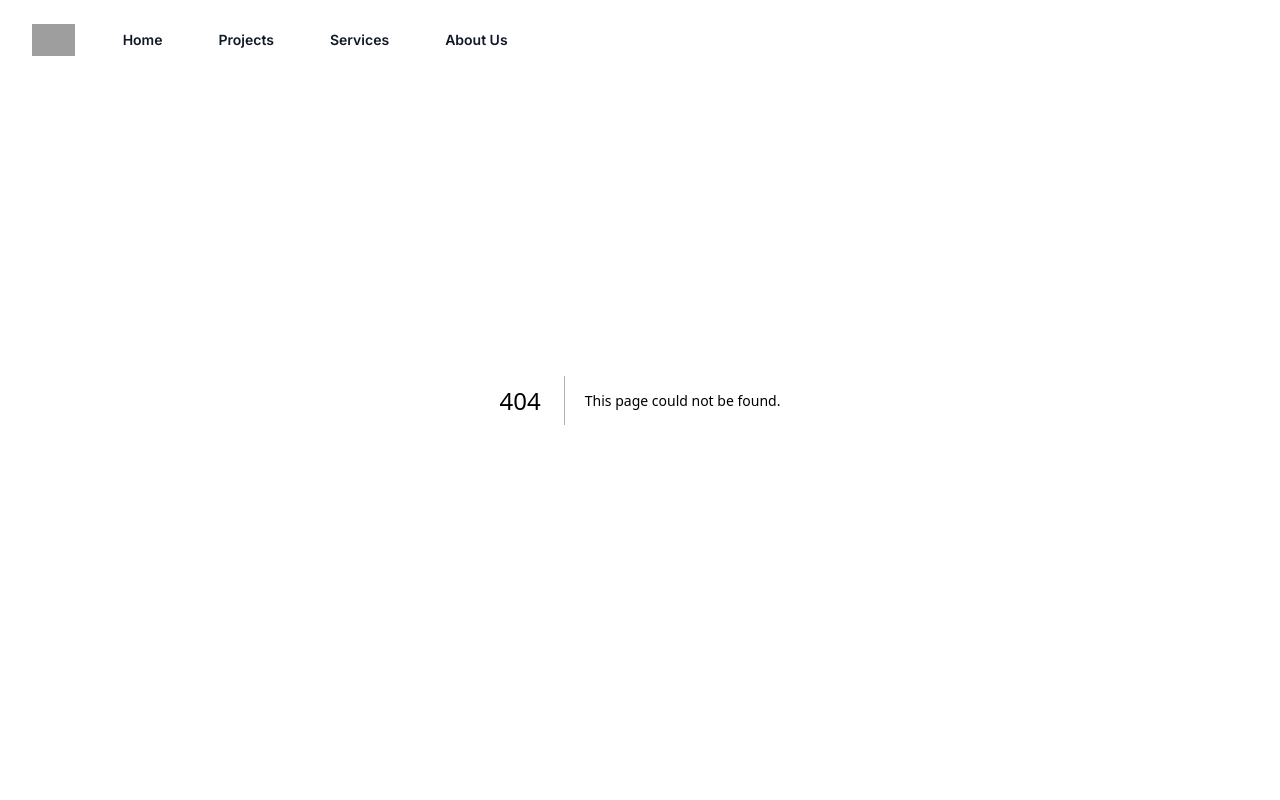
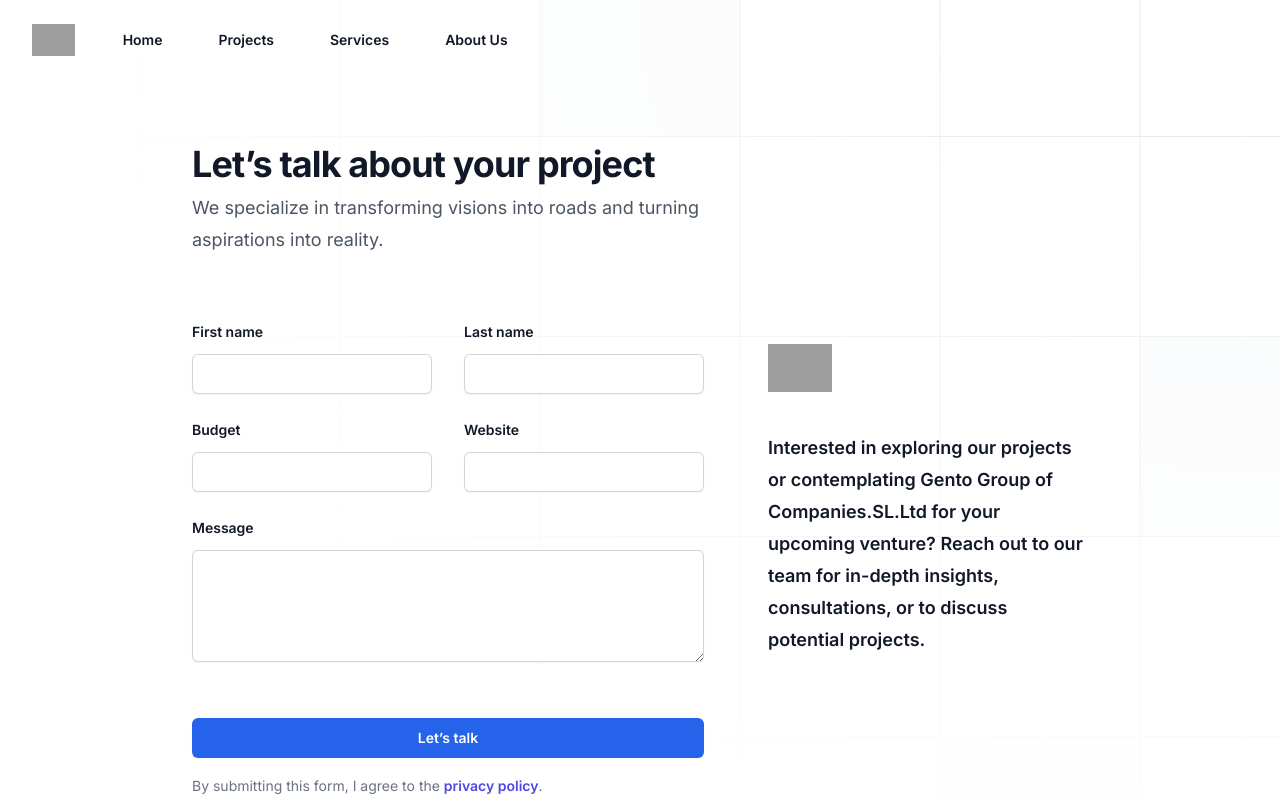
Before and after one commit to fixsl/gento-group-website, a Next.js app: page /contact in a window 1280 px wide. Before the commit this address had no page. Shown: the top 800 px of the page. Built offline with nearby package versions, Linux system fonts and the light colour scheme; grey boxes are pictures that could not be loaded.

Commit message:
add contact page

```diff
--- /dev/null
+++ b/app/contact/page.tsx
@@ -0,0 +1,154 @@
+import { Metadata } from "next";
+
+import HeroSection from "@/components/HeroSection";
+import ProjectsSection from "@/components/ProjectsSection";
+import ServicesSection from "@/components/ServicesSection";
+
+export const metadata: Metadata = {
+    title: 'Contact Us',
+    description:
+        'Interested in exploring our projects or contemplating Gento Group of Companies.SL.Ltd for your upcoming venture?'
+}
+
+export default function ContactUs() {
+    return (
+        <div className="relative isolate bg-white px-6 py-24 sm:py-36 lg:px-8">
+            <svg
+                aria-hidden="true"
+                className="absolute inset-0 -z-10 h-full w-full stroke-gray-200 [mask-image:radial-gradient(100%_100%_at_top_right,white,transparent)]"
+            >
+                <defs>
+                    <pattern
+                        x="50%"
+                        y={-64}
+                        id="83fd4e5a-9d52-42fc-97b6-718e5d7ee527"
+                        width={200}
+                        height={200}
+                        patternUnits="userSpaceOnUse"
+                    >
+                        <path d="M100 200V.5M.5 .5H200" fill="none" />
+                    </pattern>
+                </defs>
+                <svg x="50%" y={-64} className="overflow-visible fill-gray-50">
+                    <path
+                        d="M-100.5 0h201v201h-201Z M699.5 0h201v201h-201Z M499.5 400h201v201h-201Z M299.5 800h201v201h-201Z"
+                        strokeWidth={0}
+                    />
+                </svg>
+                <rect fill="url(#83fd4e5a-9d52-42fc-97b6-718e5d7ee527)" width="100%" height="100%" strokeWidth={0} />
+            </svg>
+            <div className="mx-auto max-w-xl lg:max-w-4xl">
+                <h2 className="text-4xl font-bold tracking-tight text-gray-900">Let’s talk about your project</h2>
+                <div className="lg:max-w-xl">
+
+                    <p className="mt-2 text-lg leading-8 text-gray-600">
+                        We specialize in transforming visions into roads and turning aspirations into reality.
+                    </p>
+                </div>
+                <div className="mt-16 flex flex-col gap-16 sm:gap-y-20 lg:flex-row">
+                    <form action="#" method="POST" className="lg:flex-auto">
+                        <div className="grid grid-cols-1 gap-x-8 gap-y-6 sm:grid-cols-2">
+                            <div>
+                                <label htmlFor="first-name" className="block text-sm font-semibold leading-6 text-gray-900">
+                                    First name
+                                </label>
+                                <div className="mt-2.5">
+                                    <input
+                                        id="first-name"
+                                        name="first-name"
+                                        type="text"
+                                        autoComplete="given-name"
+                                        className="block w-full rounded-md border-0 px-3.5 py-2 text-gray-900 shadow-sm ring-1 ring-inset ring-gray-300 placeholder:text-gray-400 focus:ring-2 focus:ring-inset focus:ring-indigo-600 sm:text-sm sm:leading-6"
+                                    />
+                                </div>
+                            </div>
+                            <div>
+                                <label htmlFor="last-name" className="block text-sm font-semibold leading-6 text-gray-900">
+                                    Last name
+                                </label>
+                                <div className="mt-2.5">
+                                    <input
+                                        id="last-name"
+                                        name="last-name"
+                                        type="text"
+                                        autoComplete="family-name"
+                                        className="block w-full rounded-md border-0 px-3.5 py-2 text-gray-900 shadow-sm ring-1 ring-inset ring-gray-300 placeholder:text-gray-400 focus:ring-2 focus:ring-inset focus:ring-indigo-600 sm:text-sm sm:leading-6"
+                                    />
+                                </div>
+                            </div>
+                            <div>
+                                <label htmlFor="budget" className="block text-sm font-semibold leading-6 text-gray-900">
+                                    Budget
+                                </label>
+                                <div className="mt-2.5">
+                                    <input
+                                        id="budget"
+                                        name="budget"
+                                        type="text"
+                                        className="block w-full rounded-md border-0 px-3.5 py-2 text-gray-900 shadow-sm ring-1 ring-inset ring-gray-300 placeholder:text-gray-400 focus:ring-2 focus:ring-inset focus:ring-indigo-600 sm:text-sm sm:leading-6"
+                                    />
+                                </div>
+                            </div>
+                            <div>
+                                <label htmlFor="website" className="block text-sm font-semibold leading-6 text-gray-900">
+                                    Website
+                                </label>
+                                <div className="mt-2.5">
+                                    <input
+                                        id="website"
+                                        name="website"
+                                        type="url"
+                                        className="block w-full rounded-md border-0 px-3.5 py-2 text-gray-900 shadow-sm ring-1 ring-inset ring-gray-300 placeholder:text-gray-400 focus:ring-2 focus:ring-inset focus:ring-indigo-600 sm:text-sm sm:leading-6"
+                                    />
+                                </div>
+                            </div>
+                            <div className="sm:col-span-2">
+                                <label htmlFor="message" className="block text-sm font-semibold leading-6 text-gray-900">
+                                    Message
+                                </label>
+                                <div className="mt-2.5">
+                                    <textarea
+                                        id="message"
+                                        name="message"
+                                        rows={4}
+                                        className="block w-full rounded-md border-0 px-3.5 py-2 text-gray-900 shadow-sm ring-1 ring-inset ring-gray-300 placeholder:text-gray-400 focus:ring-2 focus:ring-inset focus:ring-indigo-600 sm:text-sm sm:leading-6"
+                                        defaultValue={''}
+                                    />
+                                </div>
+                            </div>
+                        </div>
+                        <div className="mt-14">
+                            <button
+                                type="submit"
+                                className="block w-full rounded-md bg-blue-600 px-3.5 py-2.5 text-center text-sm font-semibold text-white shadow-sm hover:bg-blue-500 focus-visible:outline focus-visible:outline-2 focus-visible:outline-offset-2 focus-visible:outline-indigo-600"
+                            >
+                                Let’s talk
+                            </button>
+                        </div>
+                        <p className="mt-4 text-sm leading-6 text-gray-500">
+                            By submitting this form, I agree to the{' '}
+                            <a href="#" className="font-semibold text-indigo-600">
+                                privacy&nbsp;policy
+                            </a>
+                            .
+                        </p>
+                    </form>
+                    <div className="lg:mt-6 lg:w-80 lg:flex-none">
+                        <img alt="" src="https://tailwindui.com/img/logos/workcation-logo-indigo-600.svg" className="h-12 w-auto" />
+                        <figure className="mt-10">
+                            <blockquote className="text-lg font-semibold leading-8 text-gray-900">
+                                <p>
+                                    Interested in exploring our projects or contemplating Gento Group of
+                                    Companies.SL.Ltd for your upcoming venture? Reach out to our team for in-depth
+                                    insights, consultations, or to discuss potential projects.
+
+                                </p>
+                            </blockquote>
+
+                        </figure>
+                    </div>
+                </div>
+            </div>
+        </div>
+    );
+}
--- a/app/layout.tsx
+++ b/app/layout.tsx
@@ -8,9 +8,12 @@ import { RootLayout } from "@/components/RootLayout";
 const inter = Inter({ subsets: ["latin"] });
 
 export const metadata: Metadata = {
-  title: "Create Next App",
-  description: "Generated by create next app",
-};
+  title: {
+    template: '%s - Gento Group',
+    default: 'Gento Group - Home',
+  },
+}
+
 
 export default function Layout({
   children,
--- a/app/page.tsx
+++ b/app/page.tsx
@@ -1,8 +1,13 @@
-import { FadeIn } from "@/components/FadeIn";
+import { Metadata } from "next";
+
 import HeroSection from "@/components/HeroSection";
 import ProjectsSection from "@/components/ProjectsSection";
 import ServicesSection from "@/components/ServicesSection";
-import Image from "next/image";
+
+export const metadata: Metadata = {
+  description:
+    'Welcome to Gento Group of Companies.SL.Ltd, your premier partner in Building and Major Civil Construction. With a steadfast commitment to excellence, we pave the way for enhanced connectivity and seamless travel experiences',
+}
 
 export default function Home() {
   return (
--- a/components/HeroSection.tsx
+++ b/components/HeroSection.tsx
@@ -19,15 +19,15 @@ const HeroSection = () => {
 
                     <div className="relative px-6 py-32 sm:py-40 lg:px-8 lg:py-48 lg:pr-0">
                         <div className="mx-auto max-w-2xl lg:mx-0 lg:max-w-xl">
-                            <h1 className="text-4xl font-bold tracking-tight text-gray-900 sm:text-6xl">
+                            <h1 className="text-4xl font-bold tracking-normal text-gray-900 sm:text-5xl">
                                 Your premier partner in building and major civil construction
                             </h1>
                             <p className="mt-6 text-lg leading-8 text-gray-600">
                                 Committed to excellence, we diligently pave the way for enhanced connectivity and strive to deliver unparalleled, seamless travel experiences                            </p>
                             <div className="mt-10 flex items-center gap-x-6">
                                 <a
-                                    href="#"
-                                    className="rounded-md bg-blue-600 px-3.5 py-2.5 text-sm font-semibold text-white shadow-sm hover:bg-indigo-500 focus-visible:outline focus-visible:outline-2 focus-visible:outline-offset-2 focus-visible:outline-indigo-600"
+                                    href="/contact"
+                                    className="rounded-md bg-blue-600 px-3.5 py-2.5 text-sm font-semibold text-white shadow-sm hover:bg-blue-500 focus-visible:outline focus-visible:outline-2 focus-visible:outline-offset-2 focus-visible:outline-indigo-600"
                                 >
                                     Get started
                                 </a>
--- a/components/RootLayout.tsx
+++ b/components/RootLayout.tsx
@@ -10,7 +10,7 @@ import { Dialog, DialogPanel } from '@headlessui/react'
 import { Bars3Icon, XMarkIcon } from '@heroicons/react/24/outline'
 
 const navigation = [
-    { name: 'Home', href: '#' },
+    { name: 'Home', href: '/' },
     { name: 'Projects', href: '#' },
     { name: 'Services', href: '#' },
     { name: 'About Us', href: '#' },
```
